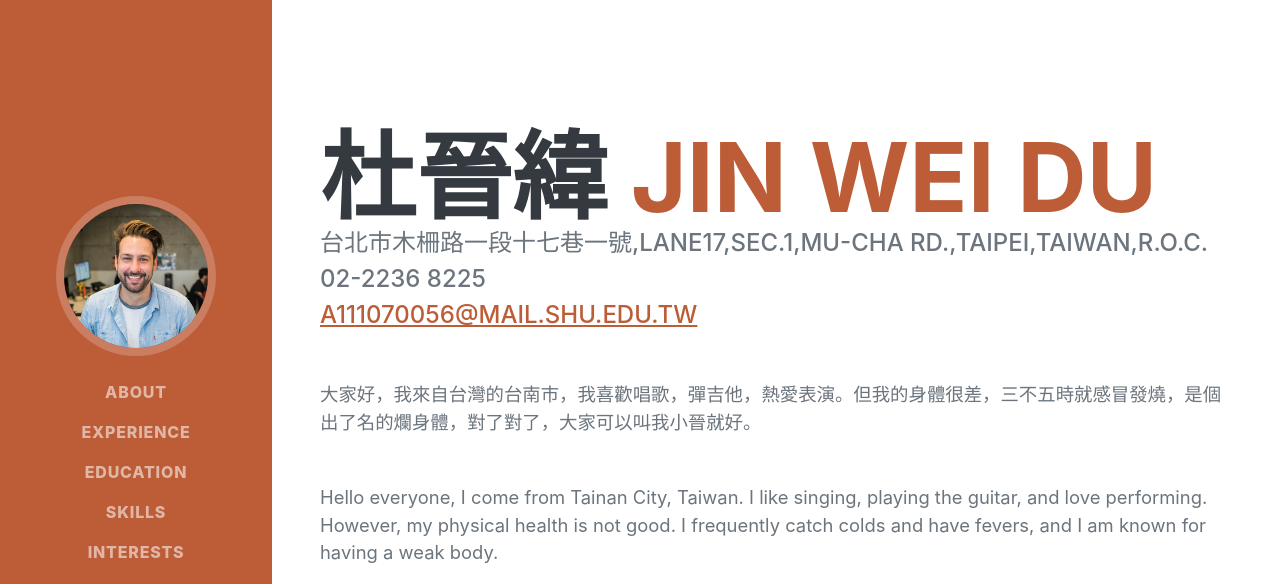
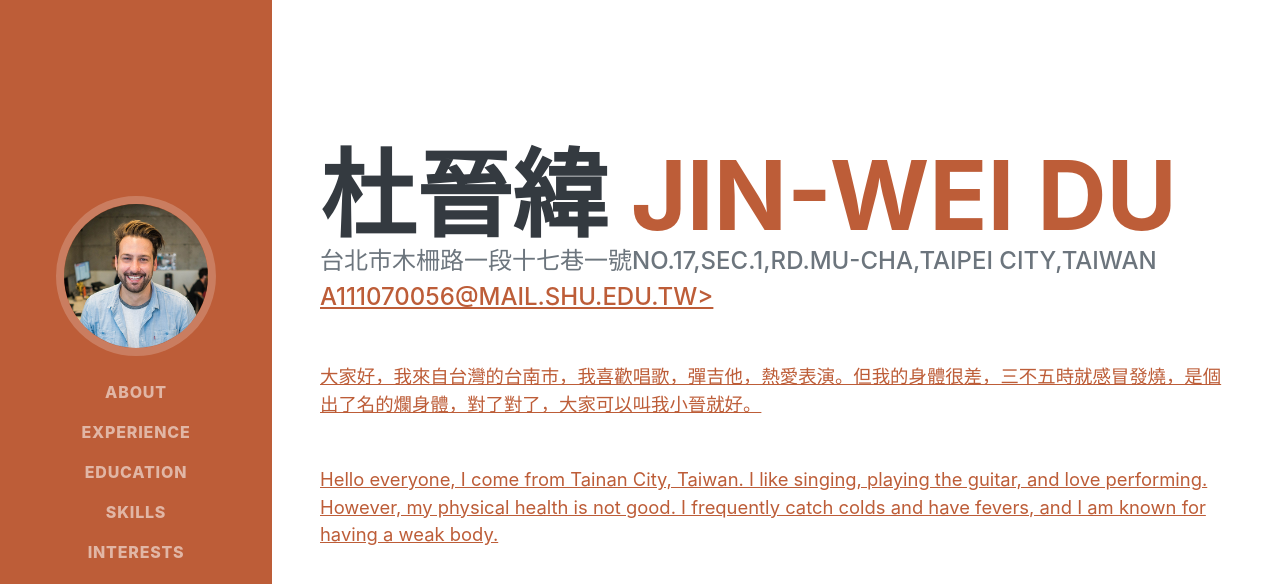
Before and after one commit to A111070056/A111070056.github.io, a plain HTML site: page index.html in a window 1280 px wide. Shown: the top 584 px of the page. Drawn offline with nearby package versions, Linux system fonts and the light colour scheme; a web font is replaced by a local one.

Commit message:
姓名
This reverts commit 74848920a30674048ade182ecc1b8ac80b8f9566.

```diff
--- a/index.html
+++ b/index.html
@@ -41,11 +41,11 @@
                 <div class="resume-section-content">
                     <h1 class="mb-0">
                         杜晉緯
-                        <span class="text-primary">JIN WEI DU</span>
+                        <span class="text-primary">JIN-WEI DU</span>
                     </h1>
                     <div class="subheading mb-5">
-                        台北市木柵路一段十七巷一號,LANE17,SEC.1,MU-CHA RD.,TAIPEI,TAIWAN,R.O.C. <br> 02-2236 8225 <br>
-                        <a href="mailto:name@email.com" >a111070056@mail.shu.edu.tw</a>
+                        台北市木柵路一段十七巷一號NO.17,Sec.1,Rd.Mu-Cha,Taipei City,Taiwan
+                        <a href="mailto:name@email.com">a111070056@mail.shu.edu.tw>
                     </div>
                     <p class="lead mb-5">大家好，我來自台灣的台南市，我喜歡唱歌，彈吉他，熱愛表演。但我的身體很差，三不五時就感冒發燒，是個出了名的爛身體，對了對了，大家可以叫我小晉就好。</p>
                     <p class="lead mb-5">Hello everyone, I come from Tainan City, Taiwan. I like singing, playing the guitar, and love performing. However, my physical health is not good. I frequently catch colds and have fevers, and I am known for having a weak body.</p>
```
Also changed, not shown: css/my_style.css (added).
